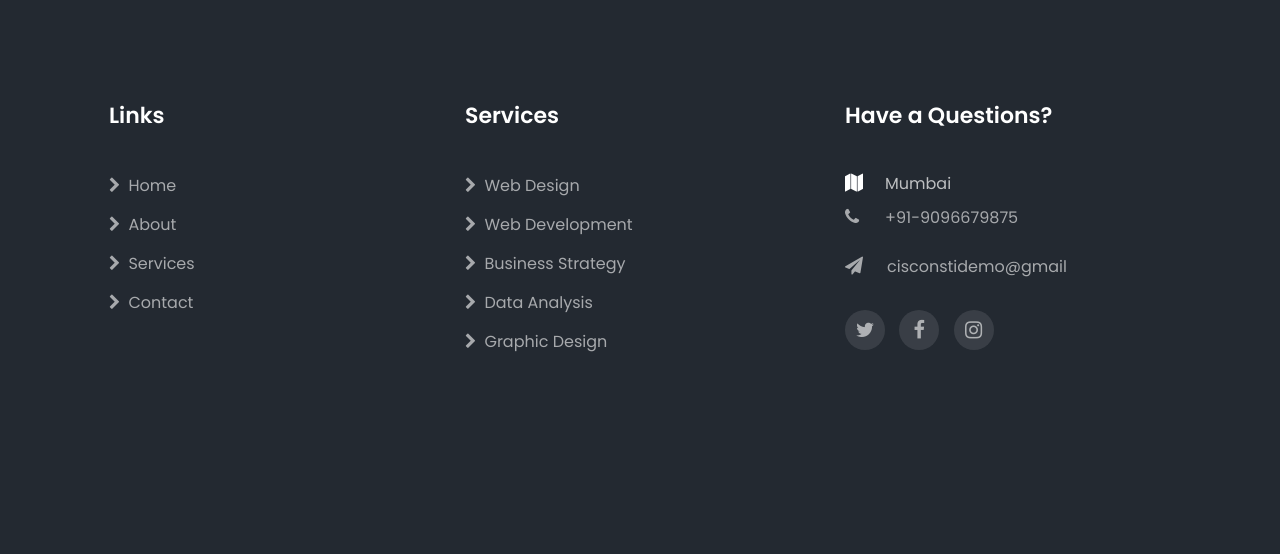
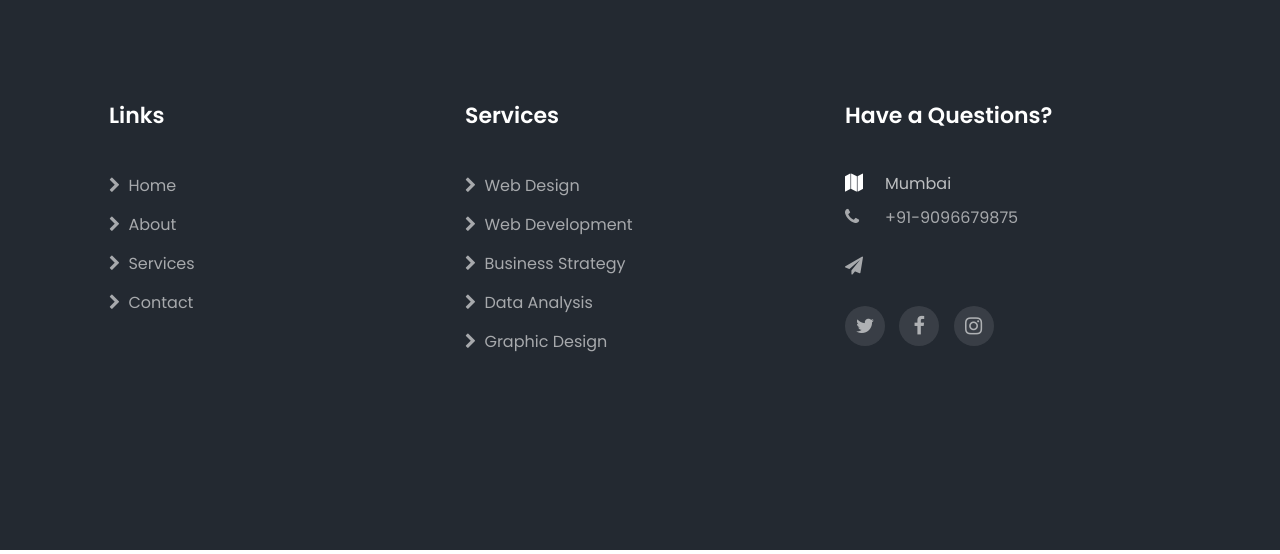
Before and after one commit to satish20p/satish20p.github.io, a plain HTML site: page index.html in a window 1280 px wide. Shown: the part 4983-5537 px from the top of the page. Drawn offline with nearby package versions, Linux system fonts and the light colour scheme; some packages are replaced by stand-ins of ours; files that its build step writes are made by us from their sources; no server answers; files whose address does not match are found by name.

Commit message:
Update index.html

```diff
--- a/index.html
+++ b/index.html
@@ -879,7 +879,7 @@ Believe in hands on practical project-based learning approach to deliver creativ
 							<ul>
 								<li><span class="icon fa fa-map marker"></span><span class="text">Mumbai</span></li>
 								<li><a href="#"><span class="icon fa fa-phone"></span><span class="text">+91-9096679875</span></a></li>
-								<li><a href="#"><span class="icon fa fa-paper-plane pr-4"></span><span class="text">cisconstidemo@gmail</span></a></li>
+								<li><a href="#"><span class="icon fa fa-paper-plane pr-4"></span><span class="text"></span></a></li>
 							</ul>
 						</div>
 						<ul class="ftco-footer-social list-unstyled mt-2">
```
